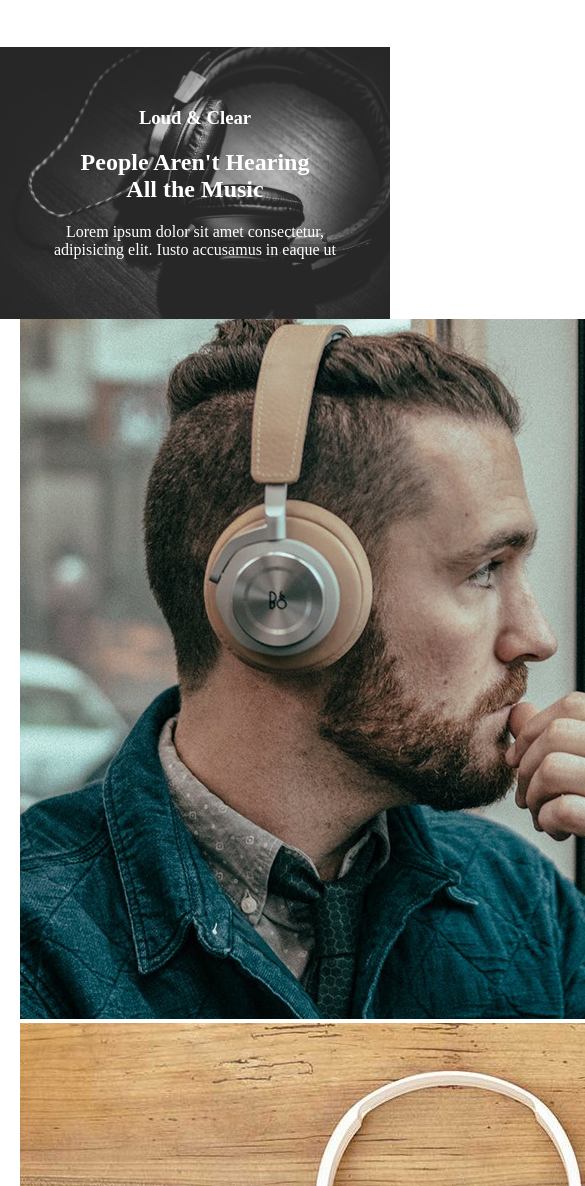
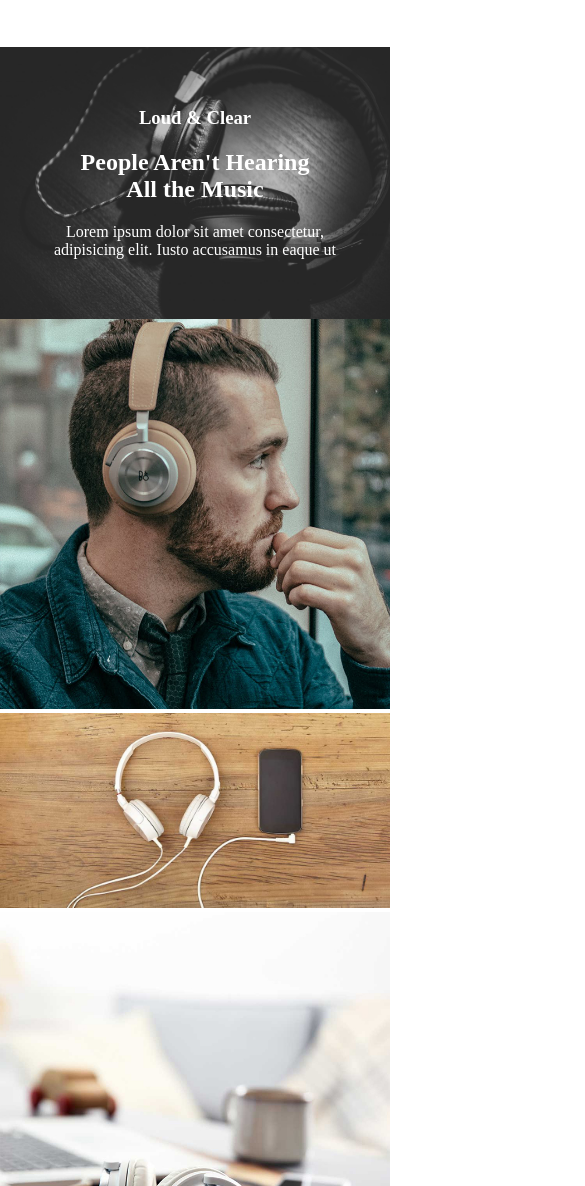
Before and after one commit to diegudeveloper/Project9-Headphones, a plain HTML site: page index.html in a window 390 px wide. Shown: the part 814-2000 px from the top of the page, 585 px wide, since content can reach past the window. Drawn offline with Linux system fonts and the light colour scheme.

Commit message:
configuracion de galeria modo mobile

```diff
--- a/SCSS/components/_about.SCSS
+++ b/SCSS/components/_about.SCSS
@@ -5,7 +5,9 @@
     background-image: url(../img/Galery/headphones-690685_1920.jpg);
     background-position: center;
     background-repeat: no-repeat;
-    background-size: cover;
+    background-size: 100% 100%;
+    object-fit: cover;
+    overflow: hidden;
     .container {
         @include margen;
         .text1 {
--- a/SCSS/styles.SCSS
+++ b/SCSS/styles.SCSS
@@ -9,6 +9,36 @@
     width: 100%;
     height: auto;
     .container_galery {
-        @include margen;
+        //@include margen;
+        width: 100%;
+        display: flex;
+        flex-wrap: wrap;
+        .box {
+            width: 100%;
+            height: auto;
+            overflow: hidden;
+            .main {
+                width: 100%;
+                max-width: 100%;
+                height: auto;
+            }
+            .p1, .p2, .p3 {
+                width: 100%;
+                .im1, .im2, .im3 {
+                    width: 100%;
+                    max-width: 100%;
+                    height: auto;
+                }
+            }
+            .up {
+                width: 100%;
+                .up1, .up2 {
+                    width: 100%;
+                    max-width: 100%;
+                    height: auto;
+                }
+            }
+        }
+
     }
 }
```
Also changed, not shown: css/styles.css.
